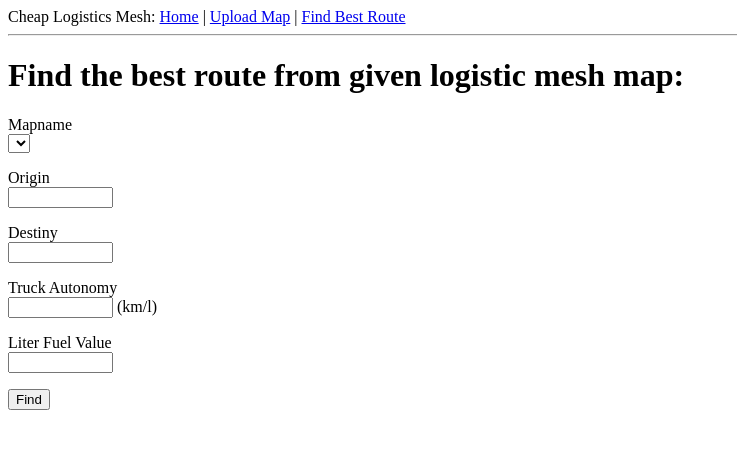
After one commit to tgc77/logistic-mesh, a Flask app: template app/templates/find_best_route.html.j2 in a window 1280 px wide. The commit adds this page. Shown: the top 449 px of the page, without its empty margins (0-737 px from the left). Run offline with Flask 2, Linux system fonts and the light colour scheme; the template is opened without the code that fills it: values that come from a table or form of the project are taken from there, others are empty.

Commit message:
Adding new models, views and routes

```diff
--- a/app/forms.py
+++ b/app/forms.py
@@ -1,5 +1,5 @@
 from flask_wtf import FlaskForm
-from wtforms import StringField, TextAreaField, SubmitField
+from wtforms import StringField, TextAreaField, SubmitField, SelectField
 from wtforms.validators import DataRequired
 
 
@@ -10,10 +10,10 @@ class UploadMapForm(FlaskForm):
 
 
 class FindBestRouteForm(FlaskForm):
-    mapname = StringField('Mapname', validators=[DataRequired()])
+    mapname = SelectField('Mapname', validators=[DataRequired()], coerce=str)
     origin = StringField('Origin', validators=[DataRequired()])
     destiny = StringField('Destiny', validators=[DataRequired()])
-    truck_autonomy = StringField('TruckAutonomy', validators=[DataRequired()])
+    truck_autonomy = StringField('Truck Autonomy', validators=[DataRequired()])
     liter_fuel_value = StringField(
-        'LiterFuelValue', validators=[DataRequired()])
+        'Liter Fuel Value', validators=[DataRequired()])
     submit = SubmitField('Find')
--- a/app/models.py
+++ b/app/models.py
@@ -7,4 +7,4 @@ class LogisticMeshMap(db.Model):
     routes = db.Column(db.JSON, nullable=True)
 
     def __repr__(self):
-        return 'f<LogisticMeshMap {self.mapname}>'
+        return '<LogisticMeshMap {}>'.format(self.mapname)
--- a/app/routes.py
+++ b/app/routes.py
@@ -1,8 +1,10 @@
 from flask import render_template, flash, redirect, url_for
 import json
+
 from app import app, db
 from app.forms import UploadMapForm, FindBestRouteForm
 from app.models import LogisticMeshMap
+from app.logistic_mesh.best_route import get_best_route
 
 
 @app.route('/')
@@ -10,16 +12,6 @@ from app.models import LogisticMeshMap
 def index():
     return redirect(url_for('list_maps'))
     # return render_template('index.html.j2')
-
-
-"""
-A B 10
-B D 15
-A C 20
-C D 30
-B E 50
-D E 30
-"""
 
 
 @app.route('/upload_map', methods=['GET', 'POST'])
@@ -44,15 +36,22 @@ def list_maps():
     return render_template('list_maps.html.j2', title='Map List', logistic_maps=logistic_maps)
 
 
-@app.route('/find_best_route')
+@app.route('/find_best_route', methods=['GET', 'POST'])
 def find_best_route():
     form = FindBestRouteForm()
+
+    maps_name = db.session.query(LogisticMeshMap.mapname).all()
+    form.mapname.choices = [name[0] for name in maps_name]
+
     if form.validate_on_submit():
-        logistic_map = LogisticMeshMap.query.filter_by(
-            mapname=form.mapname).first_or_404()
+        lm_map = LogisticMeshMap.query.filter_by(
+            mapname=form.mapname.data).first_or_404()
 
-    return render_template('show_best_route.html.j2', title='Best Route Result')
+        data = get_best_route(json.loads(lm_map.routes))
+        result = dict()
+        result['mapname'] = lm_map.mapname
+        result['best_route'] = data[0]
+        result['cost'] = data[1]
 
-
-def process_best_route_request(routes):
-    ...
+        return render_template('show_best_route.html.j2', title='Best Route Result', result=result)
+    return render_template('find_best_route.html.j2', title='Find Best Route', form=form)
--- a/app/templates/base.html.j2
+++ b/app/templates/base.html.j2
@@ -11,8 +11,9 @@
     <body>
         <div>
             Cheap Logistics Mesh:
-            <a href="{{ url_for('index') }}">Home</a>
-            <a href="{{ url_for('upload_map') }}">Upload Map</a>
+            <a href="{{ url_for('index') }}">Home</a> |
+            <a href="{{ url_for('upload_map') }}">Upload Map</a> |
+            <a href="{{ url_for('find_best_route') }}">Find Best Route</a>
         </div>
         <hr>
         {% with messages = get_flashed_messages() %}
--- /dev/null
+++ b/app/templates/find_best_route.html.j2
@@ -0,0 +1,44 @@
+{% extends "base.html.j2" %}
+
+{% block content %}
+    <h1>Find the best route from given logistic mesh map:</h1>
+    <form action="" method="post" novalidate>
+        {{ form.hidden_tag() }}
+        <p>
+            {{ form.mapname.label }}<br>
+            {{ form.mapname() }}<br>
+            {% for error in form.mapname.errors %}
+            <span style="color: red;">[{{ error }}]</span>
+            {% endfor %}
+        </p>
+        <p>
+            {{ form.origin.label }}<br>
+            {{ form.origin(size=10) }}<br>
+            {% for error in form.origin.errors %}
+            <span style="color: red;">[{{ error }}]</span>
+            {% endfor %}
+        </p>
+        <p>
+            {{ form.destiny.label }}<br>
+            {{ form.destiny(size=10) }}<br>
+            {% for error in form.destiny.errors %}
+            <span style="color: red;">[{{ error }}]</span>
+            {% endfor %}
+        </p>
+        <p>
+            {{ form.truck_autonomy.label }}<br>
+            {{ form.truck_autonomy(size=10) }} (km/l)<br>
+            {% for error in form.truck_autonomy.errors %}
+            <span style="color: red;">[{{ error }}]</span>
+            {% endfor %}
+        </p>
+        <p>
+            {{ form.liter_fuel_value.label }}<br>
+            {{ form.liter_fuel_value(size=10) }}<br>
+            {% for error in form.liter_fuel_value.errors %}
+            <span style="color: red;">[{{ error }}]</span>
+            {% endfor %}
+        </p>
+        <p>{{ form.submit() }}</p>
+    </form>
+{% endblock %}
--- a/app/templates/list_maps.html.j2
+++ b/app/templates/list_maps.html.j2
@@ -5,7 +5,7 @@
     <h1>Logistic Mesh Maps:</h1>
     {% for lm_map in logistic_maps %}
         <strong>Map name: {{ lm_map.mapname }}</strong>
-        <div>Map routes: {{ lm_map.routes.join('\n') }}</div>
+        <div><strong>Map routes:</strong> {{ lm_map.routes }}</div>
         <hr />
     {% endfor %}
     {% endif %}
--- a/app/templates/show_best_route.html.j2
+++ b/app/templates/show_best_route.html.j2
@@ -2,6 +2,7 @@
 
 {% block content %}
     <h1>Logistic Mesh Map Best Route:</h1>
-    <div>Map name: {{ result.mapname }}</div>
-    <div>Best route: {{ result.best_route }}</div>
+    <div><b>Map name:</b> {{ result.mapname }}</div>
+    <div><b>Best route:</b> {{ result.best_route }}</div>
+    <div><b>Cost:</b> {{ result.cost }}</div>
 {% endblock %}
```
Also changed, not shown: app/logistic_mesh/best_route.py (added, +33 -0 lines), app/logistic_mesh/graph.py (added, +33 -0 lines), app.db.
